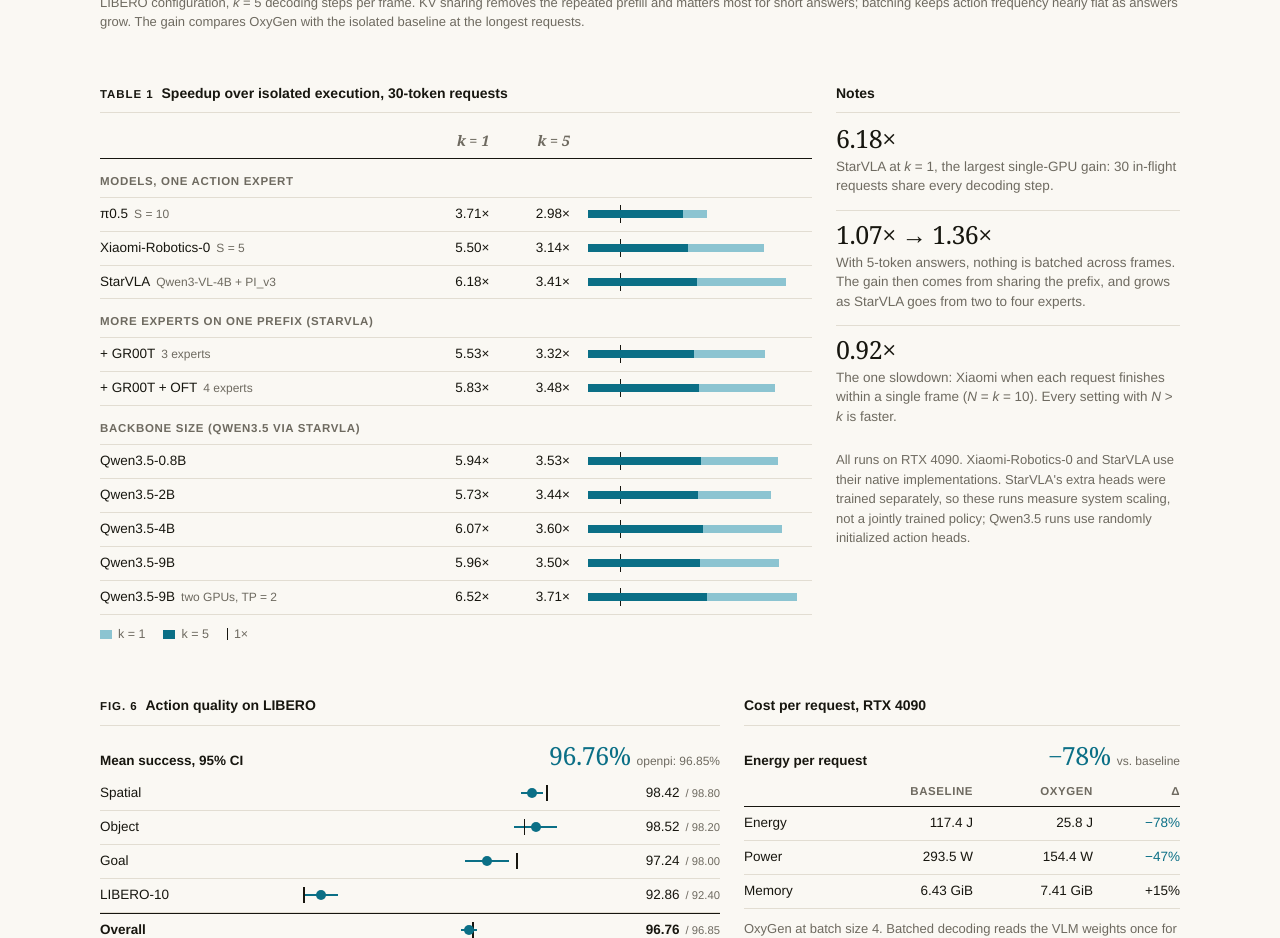
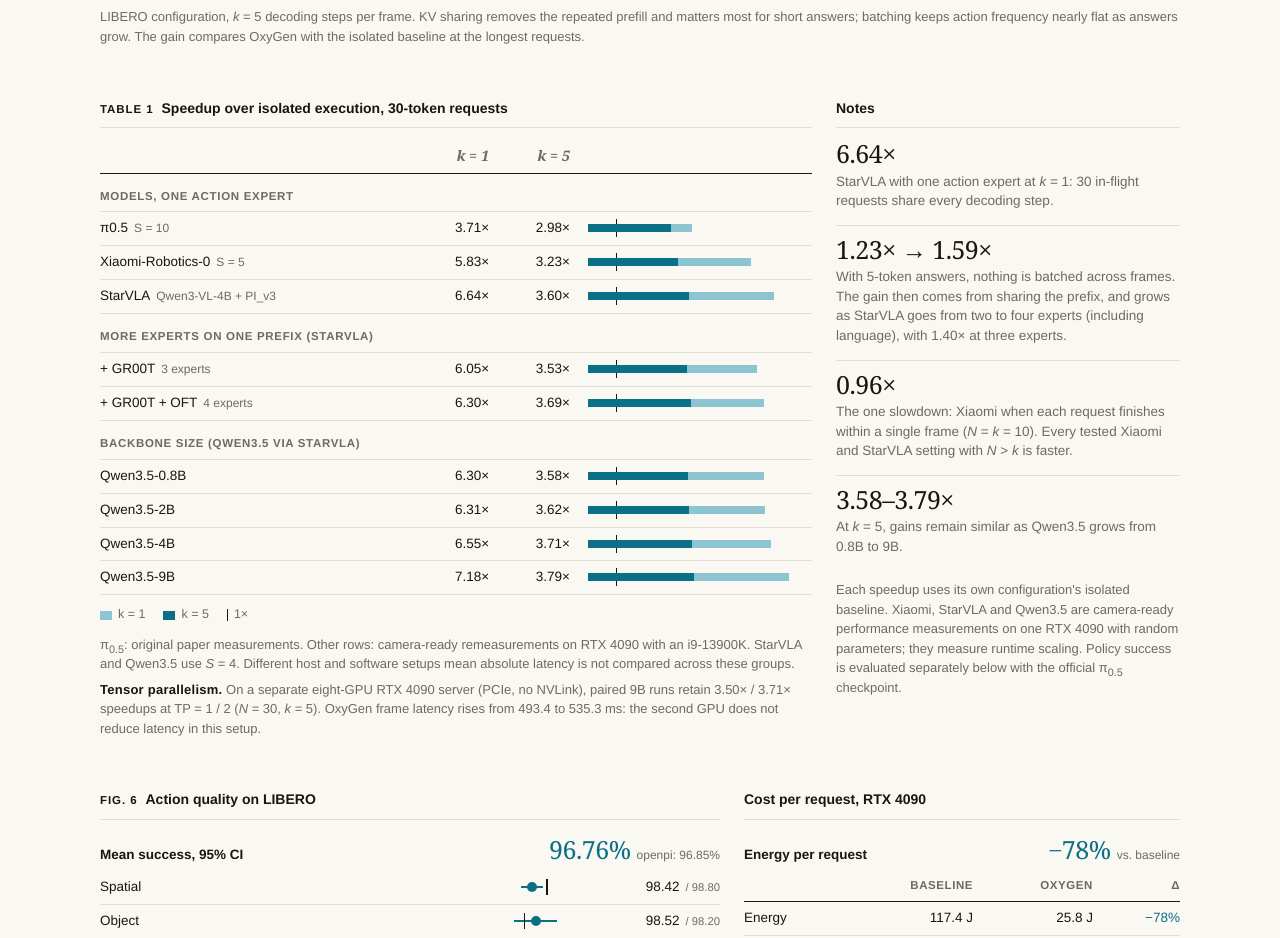
Before and after one commit to air-embodied-brain/OxyGen, an Astro site: page / in a window 1280 px wide. Shown: the part 3511-4449 px from the top of the page. Built offline with nearby package versions, Linux system fonts and the light colour scheme; Astro itself is replaced by a stand-in of ours; a web font is replaced by a local one.

Commit message:
Align editorial website with adopted camera-ready results

```diff
--- a/src/components/Generality.astro
+++ b/src/components/Generality.astro
@@ -1,6 +1,6 @@
 ---
 import { tradeoff } from "../data/paper-figures";
-import { scaling, starvla, xiaomi } from "../data/paper-tables";
+import { scaling, starvla, tensorParallel, xiaomi } from "../data/paper-tables";
 
 // Speedup over isolated execution with 30-token requests. π0.5 values are
 // action-frequency ratios from the LIBERO results (S=10); the others are
@@ -29,13 +29,16 @@
     label: "Backbone size (Qwen3.5 via StarVLA)",
     rows: [
       ...["0.8B", "2B", "4B", "9B"].map((b) => ({ name: `Qwen3.5-${b}`, note: "", ...qwen(b, 1) })),
-      { name: "Qwen3.5-9B", note: "two GPUs, TP = 2", ...qwen("9B", 2) },
     ],
   },
 ];
-const MAX = 7;
+const MAX = Math.ceil(Math.max(...groups.flatMap((group) => group.rows.flatMap((row) => [row.k1, row.k5]))));
+const scalingK5 = scaling.filter((row) => row.N === 30).map((row) => row.k5);
+const tp1 = tensorParallel[0];
+const tp2 = tensorParallel[1];
 const pct = (v: number) => ((v / MAX) * 100).toFixed(2);
 const shortN = starvla[2].find((r) => r.N === 5)!.k5;
+const shortN3 = starvla[3].find((r) => r.N === 5)!.k5;
 const shortN4 = starvla[4].find((r) => r.N === 5)!.k5;
 const boundary = xiaomi.find((r) => r.N === 10)!.k10!;
 ---
@@ -66,22 +69,28 @@
       <span><i style="background: var(--action)"></i>k = 5</span>
       <span><i style="width: 1px; height: 12px; background: var(--ink)"></i>1×</span>
     </div>
+    <figcaption class="caption">π<sub>0.5</sub>: original paper measurements. Other rows: camera-ready remeasurements on RTX 4090 with an i9-13900K. StarVLA and Qwen3.5 use <i>S</i> = 4. Different host and software setups mean absolute latency is not compared across these groups.</figcaption>
+    <p class="caption"><b>Tensor parallelism.</b> On a separate eight-GPU RTX 4090 server (PCIe, no NVLink), paired 9B runs retain {tp1.k5.toFixed(2)}× / {tp2.k5.toFixed(2)}× speedups at TP = 1 / 2 (<i>N</i> = 30, <i>k</i> = 5). OxyGen frame latency rises from {tp1.oxygenMs.toFixed(1)} to {tp2.oxygenMs.toFixed(1)} ms: the second GPU does not reduce latency in this setup.</p>
   </figure>
 
   <aside class="c9-12">
     <div class="fig-head"><span class="title">Notes</span></div>
     <div class="side-note">
       <strong>{n30(starvla[2]).k1.toFixed(2)}×</strong>
-      <p>StarVLA at <i>k</i> = 1, the largest single-GPU gain: 30 in-flight requests share every decoding step.</p>
+      <p>StarVLA with one action expert at <i>k</i> = 1: 30 in-flight requests share every decoding step.</p>
     </div>
     <div class="side-note">
       <strong>{shortN.toFixed(2)}× → {shortN4.toFixed(2)}×</strong>
-      <p>With 5-token answers, nothing is batched across frames. The gain then comes from sharing the prefix, and grows as StarVLA goes from two to four experts.</p>
+      <p>With 5-token answers, nothing is batched across frames. The gain then comes from sharing the prefix, and grows as StarVLA goes from two to four experts (including language), with {shortN3.toFixed(2)}× at three experts.</p>
     </div>
     <div class="side-note">
       <strong>{boundary.toFixed(2)}×</strong>
-      <p>The one slowdown: Xiaomi when each request finishes within a single frame (<i>N</i> = <i>k</i> = 10). Every setting with <i>N</i> &gt; <i>k</i> is faster.</p>
+      <p>The one slowdown: Xiaomi when each request finishes within a single frame (<i>N</i> = <i>k</i> = 10). Every tested Xiaomi and StarVLA setting with <i>N</i> &gt; <i>k</i> is faster.</p>
     </div>
-    <p class="caption">All runs on RTX 4090. Xiaomi-Robotics-0 and StarVLA use their native implementations. StarVLA's extra heads were trained separately, so these runs measure system scaling, not a jointly trained policy; Qwen3.5 runs use randomly initialized action heads.</p>
+    <div class="side-note">
+      <strong>{Math.min(...scalingK5).toFixed(2)}–{Math.max(...scalingK5).toFixed(2)}×</strong>
+      <p>At <i>k</i> = 5, gains remain similar as Qwen3.5 grows from 0.8B to 9B.</p>
+    </div>
+    <p class="caption">Each speedup uses its own configuration's isolated baseline. Xiaomi, StarVLA and Qwen3.5 are camera-ready performance measurements on one RTX 4090 with random parameters; they measure runtime scaling. Policy success is evaluated separately below with the official π<sub>0.5</sub> checkpoint.</p>
   </aside>
 </div>
--- a/src/components/Method.astro
+++ b/src/components/Method.astro
@@ -7,7 +7,8 @@
 // measured mean frame latencies (10 actions / action frequency) from the
 // LIBERO ablation: baseline, shared KV only, OxyGen. Prefix and denoise widths
 // follow the synchronized stage profile (Appendix tab:small-n-profile); the
-// rest of each frame is drawn as language decoding.
+// remaining width includes decoding and other frame work. The stage profile
+// and original frame totals are separate measurements, so widths are illustrative.
 const frameMs = (hz: number) => (10 / hz) * 1000;
 const lab = ablation.rtx4090;
 const PREFIX = stageProfile.prefixMs;
@@ -91,7 +92,7 @@
       <span><i style="background: var(--action)"></i>action denoising</span>
       <span><i style="background: var(--language)"></i>language decoding</span>
     </div>
-    <figcaption class="caption">π<sub>0.5</sub> on an RTX 4090; 30-token requests, <i>k</i> = 5, one new request per frame. Frame totals are measured; stage widths follow the paper's stage profile.</figcaption>
+    <figcaption class="caption">π<sub>0.5</sub> on an RTX 4090; 30-token requests, <i>k</i> = 5, one new request per frame. Frame totals come from the original ablation. Stage widths are illustrative, using the separate camera-ready profile (prefill ≈ {PREFIX.toFixed(1)} ms, denoising ≈ {DENOISE.toFixed(1)} ms); the remaining width includes decoding and other frame work.</figcaption>
   </figure>
   <aside class="c9-12">
     <div class="fig-head"><span class="title">Per frame</span></div>
--- a/src/data/paper-tables.ts
+++ b/src/data/paper-tables.ts
@@ -1,61 +1,66 @@
-// Values copied from the camera-ready paper (NeurIPS-2026---OxyGen, tex/).
+// Camera-ready paper and adopted dodo first-run tables (2026-10-08).
+// Rounded to paper precision; see DATA_SOURCES.md for evidence and hardware.
 // Speedups are OxyGen frame-latency speedups over isolated execution.
 
 export type SpeedupRow = { N: number; baselineMs: number; k1: number; k5: number; k10: number | null };
 
-/** Appendix, tab:xiaomi-full. One RTX 4090, S=5. */
+/** Appendix, tab:cross-model-results; full sweep from dodo xiaomi_full.csv. RTX 4090, S=5. */
 export const xiaomi: SpeedupRow[] = [
-  { N: 5, baselineMs: 469.4, k1: 1.89, k5: 1.03, k10: null },
-  { N: 10, baselineMs: 681.1, k1: 2.61, k5: 1.4, k10: 0.92 },
-  { N: 15, baselineMs: 911.3, k1: 3.52, k5: 1.87, k10: null },
-  { N: 20, baselineMs: 1118.6, k1: 4.16, k5: 2.31, k10: 1.46 },
-  { N: 30, baselineMs: 1540.9, k1: 5.5, k5: 3.14, k10: 1.98 },
+  { N: 5, baselineMs: 171.8, k1: 2.05, k5: 1.09, k10: null },
+  { N: 10, baselineMs: 249.9, k1: 2.91, k5: 1.49, k10: 0.96 },
+  { N: 15, baselineMs: 327.9, k1: 3.7, k5: 1.94, k10: null },
+  { N: 20, baselineMs: 406.3, k1: 4.47, k5: 2.39, k10: 1.47 },
+  { N: 30, baselineMs: 562.8, k1: 5.83, k5: 3.23, k10: 2.03 },
 ];
 
-/** Appendix, tab:starvla-full. Shared Qwen3-VL-4B prefix; E counts all experts. */
+/** Appendix, tab:cross-model-results; full sweep from dodo starvla_full.csv. E counts all experts; S=4. */
 export const starvla: Record<2 | 3 | 4, SpeedupRow[]> = {
   2: [
-    { N: 5, baselineMs: 422.4, k1: 1.87, k5: 1.07, k10: null },
-    { N: 10, baselineMs: 603.8, k1: 2.75, k5: 1.51, k10: 1.0 },
-    { N: 15, baselineMs: 790.7, k1: 3.71, k5: 1.99, k10: null },
-    { N: 20, baselineMs: 962.3, k1: 4.44, k5: 2.47, k10: 1.57 },
-    { N: 30, baselineMs: 1351.5, k1: 6.18, k5: 3.41, k10: 2.18 },
+    { N: 5, baselineMs: 144.8, k1: 2.22, k5: 1.23, k10: null },
+    { N: 10, baselineMs: 211.8, k1: 3.2, k5: 1.71, k10: 1.13 },
+    { N: 15, baselineMs: 278.6, k1: 4.11, k5: 2.22, k10: null },
+    { N: 20, baselineMs: 344.9, k1: 5.0, k5: 2.73, k10: 1.73 },
+    { N: 30, baselineMs: 478.0, k1: 6.64, k5: 3.6, k10: 2.35 },
   ],
   3: [
-    { N: 5, baselineMs: 523.1, k1: 2.0, k5: 1.21, k10: null },
-    { N: 10, baselineMs: 724.9, k1: 2.79, k5: 1.67, k10: 1.12 },
-    { N: 15, baselineMs: 906.7, k1: 3.38, k5: 2.05, k10: null },
-    { N: 20, baselineMs: 1092.1, k1: 4.2, k5: 2.48, k10: 1.67 },
-    { N: 30, baselineMs: 1449.0, k1: 5.53, k5: 3.32, k10: 2.19 },
+    { N: 5, baselineMs: 184.1, k1: 2.34, k5: 1.4, k10: null },
+    { N: 10, baselineMs: 250.7, k1: 3.13, k5: 1.82, k10: 1.25 },
+    { N: 15, baselineMs: 317.0, k1: 3.9, k5: 2.28, k10: null },
+    { N: 20, baselineMs: 383.6, k1: 4.64, k5: 2.74, k10: 1.8 },
+    { N: 30, baselineMs: 515.8, k1: 6.05, k5: 3.53, k10: 2.38 },
   ],
   4: [
-    { N: 5, baselineMs: 599.2, k1: 2.24, k5: 1.36, k10: null },
-    { N: 10, baselineMs: 776.4, k1: 2.94, k5: 1.74, k10: 1.17 },
-    { N: 15, baselineMs: 985.7, k1: 3.66, k5: 2.21, k10: null },
-    { N: 20, baselineMs: 1144.5, k1: 4.27, k5: 2.6, k10: 1.76 },
-    { N: 30, baselineMs: 1541.3, k1: 5.83, k5: 3.48, k10: 2.34 },
+    { N: 5, baselineMs: 209.4, k1: 2.66, k5: 1.59, k10: null },
+    { N: 10, baselineMs: 276.3, k1: 3.44, k5: 2.01, k10: 1.37 },
+    { N: 15, baselineMs: 342.4, k1: 4.2, k5: 2.45, k10: null },
+    { N: 20, baselineMs: 409.1, k1: 4.91, k5: 2.91, k10: 1.92 },
+    { N: 30, baselineMs: 541.2, k1: 6.3, k5: 3.69, k10: 2.49 },
   ],
 };
 
-export type ScalingRow = { backbone: string; tp: number; N: number; baselineMs: number; k1: number; k5: number; k10: number };
+export type ScalingRow = SpeedupRow & { backbone: string; tp: number };
 
-/** Appendix, tab:model-scaling. Qwen3.5 backbones via StarVLA; randomly initialized action heads. */
+/** Appendix, tab:model-scaling. Dodo single-GPU performance runs with random parameters. */
 export const scaling: ScalingRow[] = [
-  { backbone: "0.8B", tp: 1, N: 10, baselineMs: 563.4, k1: 2.71, k5: 1.59, k10: 1.1 },
-  { backbone: "0.8B", tp: 1, N: 20, baselineMs: 901.9, k1: 4.24, k5: 2.53, k10: 1.67 },
-  { backbone: "0.8B", tp: 1, N: 30, baselineMs: 1257.5, k1: 5.94, k5: 3.53, k10: 2.34 },
-  { backbone: "2B", tp: 1, N: 10, baselineMs: 605.9, k1: 2.76, k5: 1.65, k10: 1.14 },
-  { backbone: "2B", tp: 1, N: 20, baselineMs: 936.1, k1: 4.24, k5: 2.51, k10: 1.71 },
-  { backbone: "2B", tp: 1, N: 30, baselineMs: 1267.5, k1: 5.73, k5: 3.44, k10: 2.29 },
-  { backbone: "4B", tp: 1, N: 10, baselineMs: 779.8, k1: 2.74, k5: 1.61, k10: 1.1 },
-  { backbone: "4B", tp: 1, N: 20, baselineMs: 1246.3, k1: 4.32, k5: 2.64, k10: 1.73 },
-  { backbone: "4B", tp: 1, N: 30, baselineMs: 1728.0, k1: 6.07, k5: 3.6, k10: 2.4 },
-  { backbone: "9B", tp: 1, N: 10, baselineMs: 798.1, k1: 2.82, k5: 1.63, k10: 1.12 },
-  { backbone: "9B", tp: 1, N: 20, baselineMs: 1261.4, k1: 4.33, k5: 2.58, k10: 1.72 },
-  { backbone: "9B", tp: 1, N: 30, baselineMs: 1725.9, k1: 5.96, k5: 3.5, k10: 2.3 },
-  { backbone: "9B", tp: 2, N: 10, baselineMs: 905.7, k1: 2.93, k5: 1.69, k10: 1.12 },
-  { backbone: "9B", tp: 2, N: 20, baselineMs: 1435.0, k1: 4.72, k5: 2.68, k10: 1.74 },
-  { backbone: "9B", tp: 2, N: 30, baselineMs: 1983.5, k1: 6.52, k5: 3.71, k10: 2.38 },
+  { backbone: "0.8B", tp: 1, N: 10, baselineMs: 196.4, k1: 2.91, k5: 1.65, k10: 1.12 },
+  { backbone: "0.8B", tp: 1, N: 20, baselineMs: 313.6, k1: 4.62, k5: 2.62, k10: 1.7 },
+  { backbone: "0.8B", tp: 1, N: 30, baselineMs: 429.0, k1: 6.3, k5: 3.58, k10: 2.32 },
+  { backbone: "2B", tp: 1, N: 10, baselineMs: 211.3, k1: 2.99, k5: 1.71, k10: 1.14 },
+  { backbone: "2B", tp: 1, N: 20, baselineMs: 331.2, k1: 4.65, k5: 2.65, k10: 1.73 },
+  { backbone: "2B", tp: 1, N: 30, baselineMs: 453.3, k1: 6.31, k5: 3.62, k10: 2.34 },
+  { backbone: "4B", tp: 1, N: 10, baselineMs: 274.0, k1: 3.03, k5: 1.7, k10: 1.12 },
+  { backbone: "4B", tp: 1, N: 20, baselineMs: 437.9, k1: 4.82, k5: 2.72, k10: 1.76 },
+  { backbone: "4B", tp: 1, N: 30, baselineMs: 602.9, k1: 6.55, k5: 3.71, k10: 2.39 },
+  { backbone: "9B", tp: 1, N: 10, baselineMs: 316.7, k1: 3.22, k5: 1.68, k10: 1.13 },
+  { backbone: "9B", tp: 1, N: 20, baselineMs: 523.6, k1: 5.23, k5: 2.73, k10: 1.72 },
+  { backbone: "9B", tp: 1, N: 30, baselineMs: 731.9, k1: 7.18, k5: 3.79, k10: 2.39 },
+];
+
+/** Appendix, Tensor parallelism paragraph. Historical paired runs on a separate
+ * eight-RTX-4090 server (PCIe, no NVLink); never compare against dodo TP=1. */
+export const tensorParallel = [
+  { tp: 1, N: 30, baselineMs: 1725.9, oxygenMs: 493.4, k1: 5.96, k5: 3.50 },
+  { tp: 2, N: 30, baselineMs: 1983.5, oxygenMs: 535.3, k1: 6.52, k5: 3.71 },
 ];
 
 /** Appendix, tab:quality. Success rate (%), OxyGen mean and 95% CI over 10 seeds. */
@@ -84,7 +89,7 @@
 };
 
 /** Appendix, tab:small-n-profile. Synchronized stage profile, π0.5-LIBERO, S=10, RTX 4090 (ms, rounded mean over N=1–5). */
-export const stageProfile = { prefixMs: 45.1, denoiseMs: 20.4 };
+export const stageProfile = { prefixMs: 44.0, denoiseMs: 20.4 };
 
 /** Main text §4.5 and Appendix, tab:quality: evaluation protocol for the LIBERO success rates. */
 export const qualityProtocol = { seeds: 10, rollouts: 20000 };
--- a/src/pages/index.astro
+++ b/src/pages/index.astro
@@ -97,7 +97,7 @@
     <section class="section" id="results" data-title="Results">
       <SectionHead number="3" label="Results">
         <Fragment slot="title">Faster actions <em>and</em> more language.</Fragment>
-        Under isolated execution, longer answers mean slower control. OxyGen improves both action frequency and language throughput at every answer length, by up to {peakSpeedup.toFixed(1)}×.
+        Under isolated execution, longer answers mean slower control. In the π<sub>0.5</sub> experiments below, OxyGen extends the action-frequency / language-throughput frontier, with gains up to {peakSpeedup.toFixed(1)}×.
       </SectionHead>
 
       <div class="unit"><TradeoffChart /></div>
```
Also changed, not shown: DATA_SOURCES.md (+36 -16 lines).
